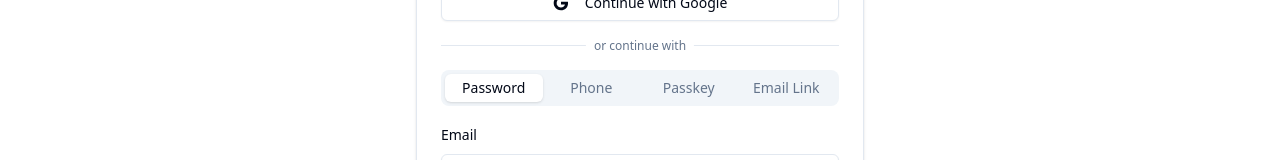
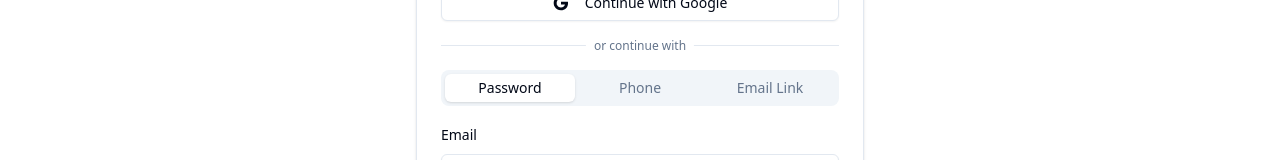
Before and after one commit to edlinitiative/campushaiti, a Next.js app: page /en/auth/signin in a window 1280 px wide. Shown: the part 231-391 px from the top of the page. Built offline with nearby package versions, Linux system fonts and the light colour scheme; no server answers.

Commit message:
Remove passkey authentication option from signin page

```diff
--- a/app/[locale]/auth/signin/page.tsx
+++ b/app/[locale]/auth/signin/page.tsx
@@ -2,7 +2,6 @@ import { useTranslations } from "next-intl";
 import PasswordAuth from "@/components/auth/PasswordAuth";
 import PhoneAuth from "@/components/auth/PhoneAuth";
 import EmailLinkAuth from "@/components/auth/EmailLinkAuth";
-import PasskeyAuth from "@/components/auth/PasskeyAuth";
 import GoogleAuth from "@/components/auth/GoogleAuth";
 import { Card, CardContent, CardDescription, CardHeader, CardTitle } from "@/components/ui/card";
 import { Tabs, TabsContent, TabsList, TabsTrigger } from "@/components/ui/tabs";
@@ -31,10 +30,9 @@ export default function SignInPage() {
             </div>
 
             <Tabs defaultValue="password" className="w-full">
-              <TabsList className="grid w-full grid-cols-4">
+              <TabsList className="grid w-full grid-cols-3">
                 <TabsTrigger value="password">{t("password")}</TabsTrigger>
                 <TabsTrigger value="phone">{t("phone")}</TabsTrigger>
-                <TabsTrigger value="passkey">{t("passkey")}</TabsTrigger>
                 <TabsTrigger value="email">{t("emailLink")}</TabsTrigger>
               </TabsList>
               <TabsContent value="password" className="mt-4">
@@ -42,9 +40,6 @@ export default function SignInPage() {
               </TabsContent>
               <TabsContent value="phone" className="mt-4">
                 <PhoneAuth />
-              </TabsContent>
-              <TabsContent value="passkey" className="mt-4">
-                <PasskeyAuth />
               </TabsContent>
               <TabsContent value="email" className="mt-4">
                 <EmailLinkAuth />
```
